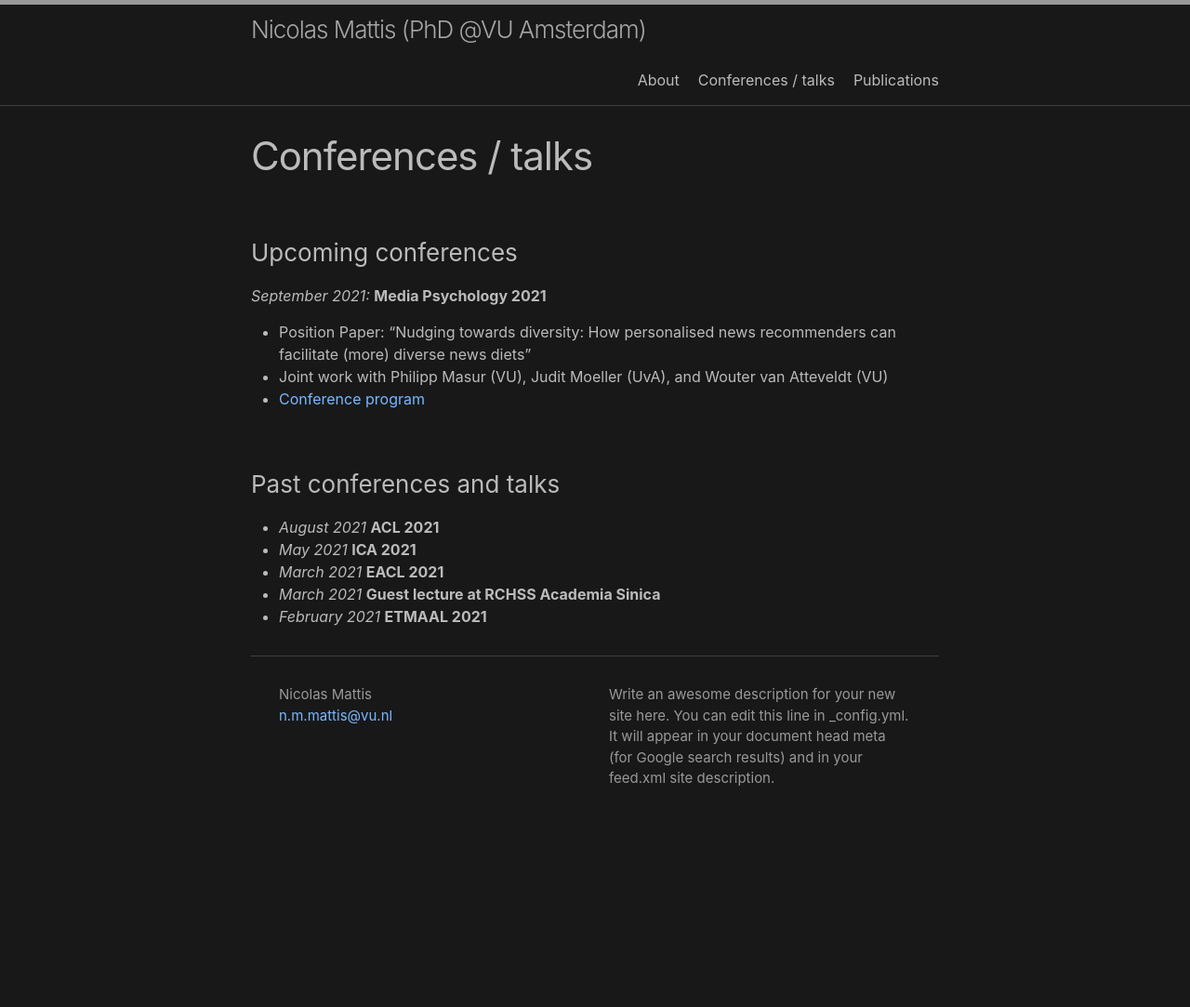
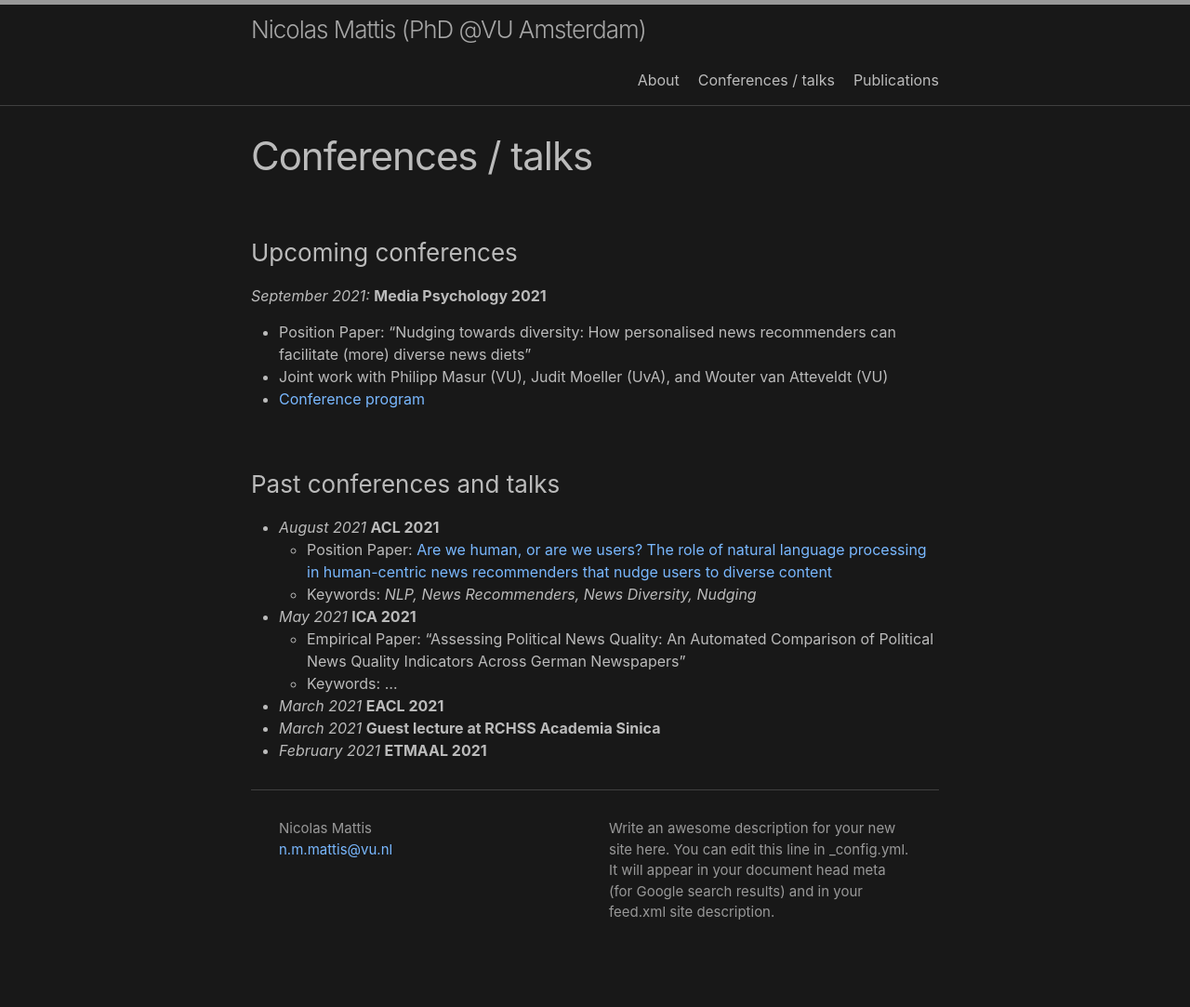
Before and after one commit to nickma101/nickma101.github.io, a Jekyll site: the page built from conferences_and_talks.md, in a window 1280 px wide. Shown: the whole page at 93% size. Built offline with Jekyll 4.4.1, drawn with Linux system fonts in a browser that asks for light colours; before the commit the page ends 939 px from its top, so only the background shows below that.

Commit message:
Update conferences_and_talks.md

```diff
--- a/conferences_and_talks.md
+++ b/conferences_and_talks.md
@@ -14,7 +14,11 @@ permalink: /conferences_and_talks/
 ### Past conferences and talks
 
 * *August 2021*    **ACL 2021**
+  * Position Paper: [Are we human, or are we users? The role of natural language processing in human-centric news recommenders that nudge users to diverse content](https://aclanthology.org/2021.nlp4posimpact-1.6/)
+  * Keywords: *NLP, News Recommenders, News Diversity, Nudging*
 * *May 2021*       **ICA 2021**
+  * Empirical Paper: "Assessing Political News Quality: An Automated Comparison of Political News Quality Indicators Across German Newspapers"
+  * Keywords: ...
 * *March 2021*     **EACL 2021**
 * *March 2021*     **Guest lecture at RCHSS Academia Sinica**
 * *February 2021*  **ETMAAL 2021**
```
